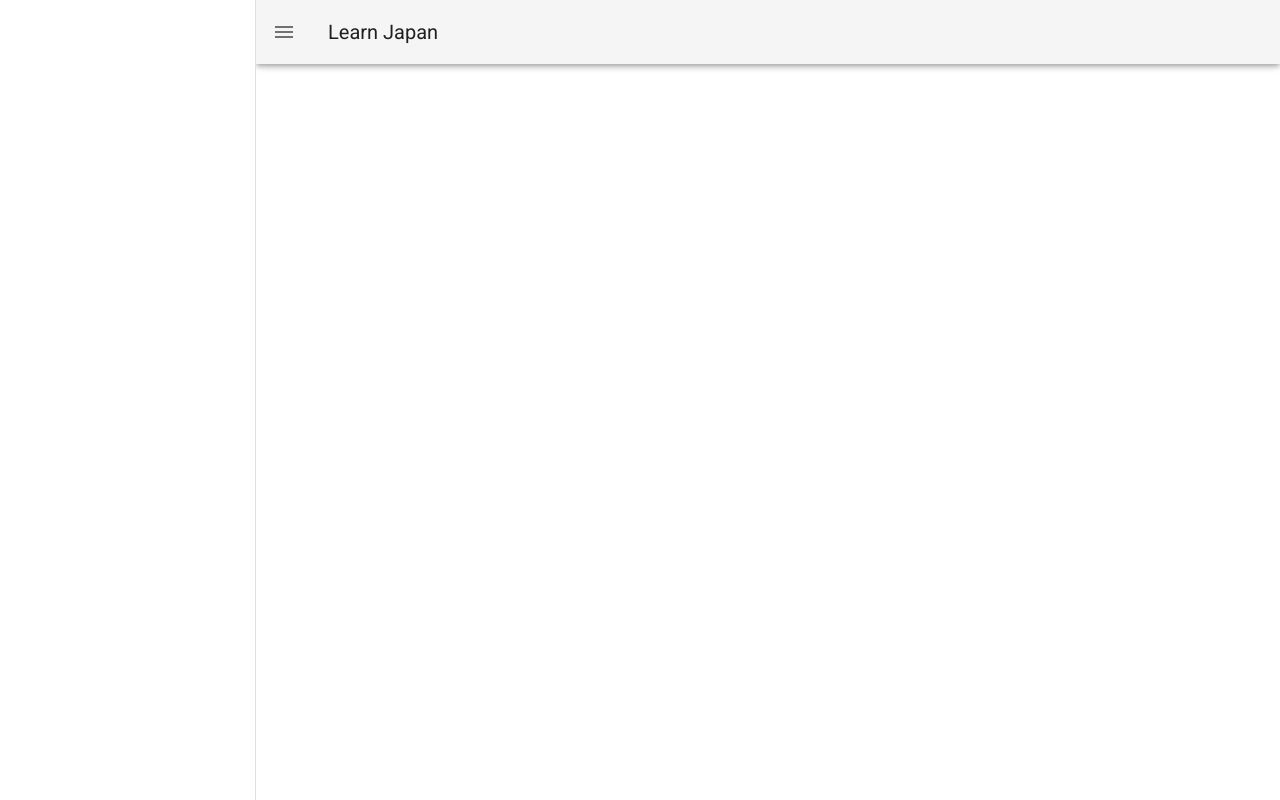
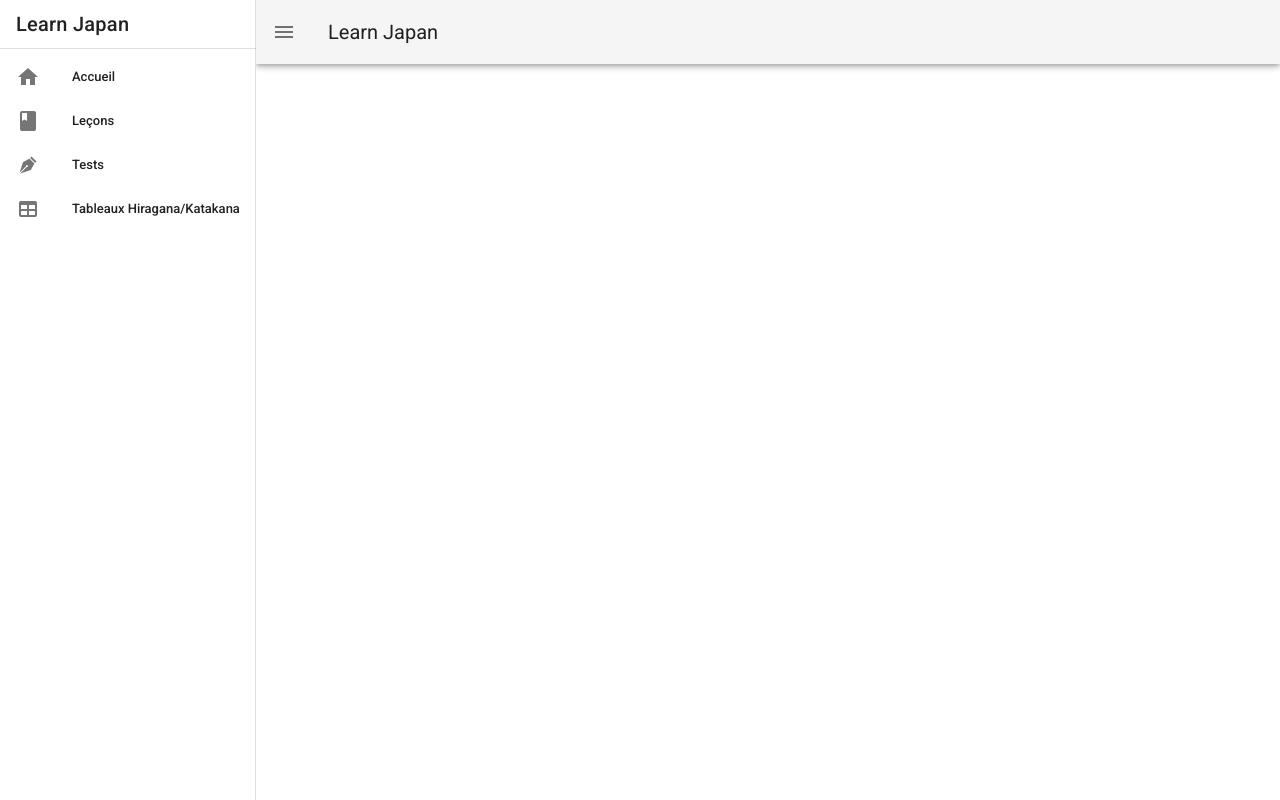
Before and after one commit to MrRain-Bow/LearnJapan, a Vue app in the folder client/: page / in a window 1280 px wide. Built offline with nearby package versions, Linux system fonts and the light colour scheme; the HTML template or start-up script is replaced by a standard one.

Commit message:
idk What im doing but it's always the same base

```diff
--- a/client/src/App.vue
+++ b/client/src/App.vue
@@ -1,20 +1,15 @@
 <template>
   <v-app id="inspire">
-    <v-navigation-drawer
-      v-model="drawer"
-      app
-    >
-      <!--  -->
-    </v-navigation-drawer>
-
+    <NavBar app/>
     <v-app-bar app>
-      <v-app-bar-nav-icon @click="drawer = !drawer"></v-app-bar-nav-icon>
+      <v-app-bar-nav-icon @click="SET_DRAWER"></v-app-bar-nav-icon>
 
       <v-toolbar-title>Learn Japan</v-toolbar-title>
     </v-app-bar>
 
     <v-main>
       <!--  -->
+      <h3></h3>
     </v-main>
 
     <!-- Icons/Fonts Vuetify -->
@@ -24,7 +19,20 @@
 </template>
 
 <script>
-  export default {
-    data: () => ({ drawer: null }),
+import NavBar from '@/components/core/NavBar.vue'
+import { mapMutations } from 'vuex'
+
+export default {
+  data: () => ({ }),
+
+  methods: {
+    ...mapMutations(['SET_DRAWER'])
+  },
+
+  computed: {},
+
+  components: {
+    NavBar
   }
+}
 </script>
--- /dev/null
+++ b/client/src/components/core/NavBar.vue
@@ -0,0 +1,61 @@
+<template>
+    <v-navigation-drawer
+        :value="drawer"
+        app
+    >
+        <v-list-item>
+            <v-list-item-content>
+            <v-list-item-title class="title">
+                Learn Japan
+            </v-list-item-title>
+            </v-list-item-content>
+        </v-list-item>
+
+        <v-divider></v-divider>
+
+        <v-list
+            dense
+            nav
+        >
+            <v-list-item
+                v-for="item in items"
+                :key="item.title"
+                link
+            >
+            <v-list-item-icon>
+                <v-icon>{{ item.icon }}</v-icon>
+            </v-list-item-icon>
+
+            <v-list-item-content>
+                <v-list-item-title>{{ item.title }}</v-list-item-title>
+            </v-list-item-content>
+            </v-list-item>
+        </v-list>
+    </v-navigation-drawer>
+</template>
+
+<script>
+import { mapState } from 'vuex'
+
+export default {
+    props: {
+        app: String
+    },
+
+    data () {
+        return {
+            items: [
+                { title: 'Accueil', icon: 'mdi-home', route: '/' },
+                { title: 'Leçons', icon: 'mdi-book-variant ', route: '/classmate' },
+                { title: 'Tests', icon: 'mdi-fountain-pen-tip ', route: '/testsopts' },
+                { title: 'Tableaux Hiragana/Katakana', icon: 'mdi-table', route: '/tables' },
+            ],
+            right: null,
+        }
+    },
+
+    computed: {
+        ...mapState(['drawer'])
+    }
+}
+</script>
--- a/client/src/main.js
+++ b/client/src/main.js
@@ -1,12 +1,12 @@
 import Vue from 'vue'
 
 // import VueRouter from 'vue-router'
-import vuetify from '@/plugins/vuetify'
 // import Vuex from 'vuex'
 
 import App from './App.vue'
 
 import store from './store'
+import vuetify from '@/plugins/vuetify'
 
 new Vue({
   el: '#app',
--- a/client/src/store/index.js
+++ b/client/src/store/index.js
@@ -1,12 +1,16 @@
+import Vue from 'vue'
+import Vuex from 'vuex'
+
 import actions from './actions'
-import getters from './getter'
+import getters from './getters'
 import mutations from './mutations'
 import state from './state'
 
-export default {
-    namespaced: true,
+Vue.use(Vuex)
+
+export default new Vuex.Store({
     state,
     getters,
     actions,
     mutations
-  }
+})
--- a/client/src/store/mutations.js
+++ b/client/src/store/mutations.js
@@ -1,3 +1,5 @@
 export default {
-
+    SET_DRAWER (state) {
+        state.drawer = !state.drawer
+    }
 }
--- a/client/src/store/state.js
+++ b/client/src/store/state.js
@@ -1,3 +1,3 @@
 export default {
-
+    drawer: true
 }
```
Also changed, not shown: client/src/router/index.js (added), client/src/store/actions.js (line endings or trailing spaces), client/src/store/getters.js (line endings or trailing spaces).
